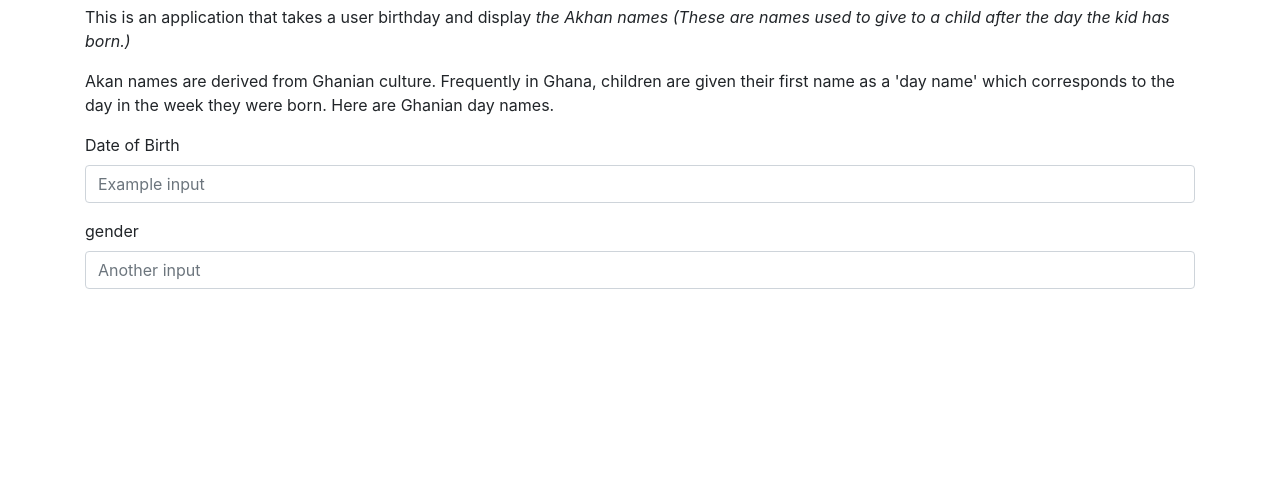
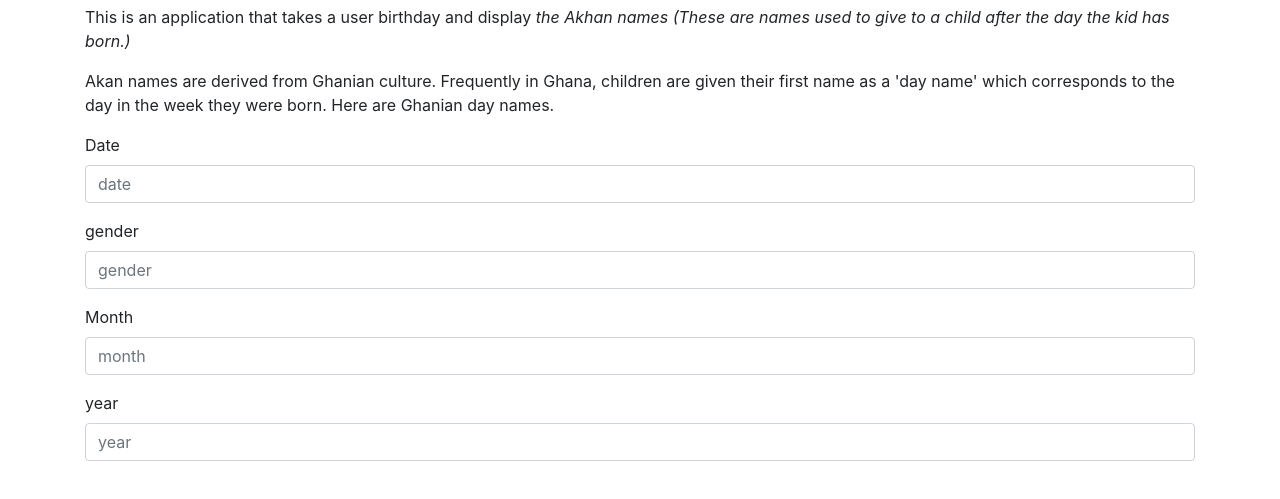
Before and after one commit to mbeatrice1/project2, a plain HTML site: page index.html in a window 1280 px wide. Shown: the part 83-582 px from the top of the page. Drawn offline with nearby package versions, Linux system fonts and the light colour scheme; a script that the page names is missing; files whose address does not match are found by name.

Commit message:
edited form

```diff
--- a/index.html
+++ b/index.html
@@ -41,13 +41,22 @@
       <div>
         <form>
           <div class="form-group">
-            <label for="formGroupExampleInput">Date of Birth</label>
-            <input type="text" class="form-control" id="formGroupExampleInput" placeholder="Example input">
+            <label for="formGroupExampleInput">Date </label>
+            <input type="text" class="form-control" id="formGroupExampleInput" placeholder="date"name="d">
           </div>
           <div class="form-group">
             <label for="formGroupExampleInput2">gender</label>
-            <input type="text" class="form-control" id="formGroupExampleInput2" placeholder="Another input">
+            <input type="text" class="form-control" id="formGroupExampleInput2" placeholder="gender" name="g">
           </div>
+          <div class="form-group">
+            <label for="formGroupExampleInput2">Month</label>
+            <input type="text" class="form-control" id="formGroupExampleInput3" placeholder="month" name="m">
+          </div>
+          <div class="form-group">
+            <label for="formGroupExampleInput2">year</label>
+            <input type="text" class="form-control" id="formGroupExampleInput4" placeholder="year" name="y">
+          </div>
+
         </form>
 
       </div>
--- /dev/null
+++ b/js/index.js
@@ -0,0 +1 @@
+var Ak = function();
```
